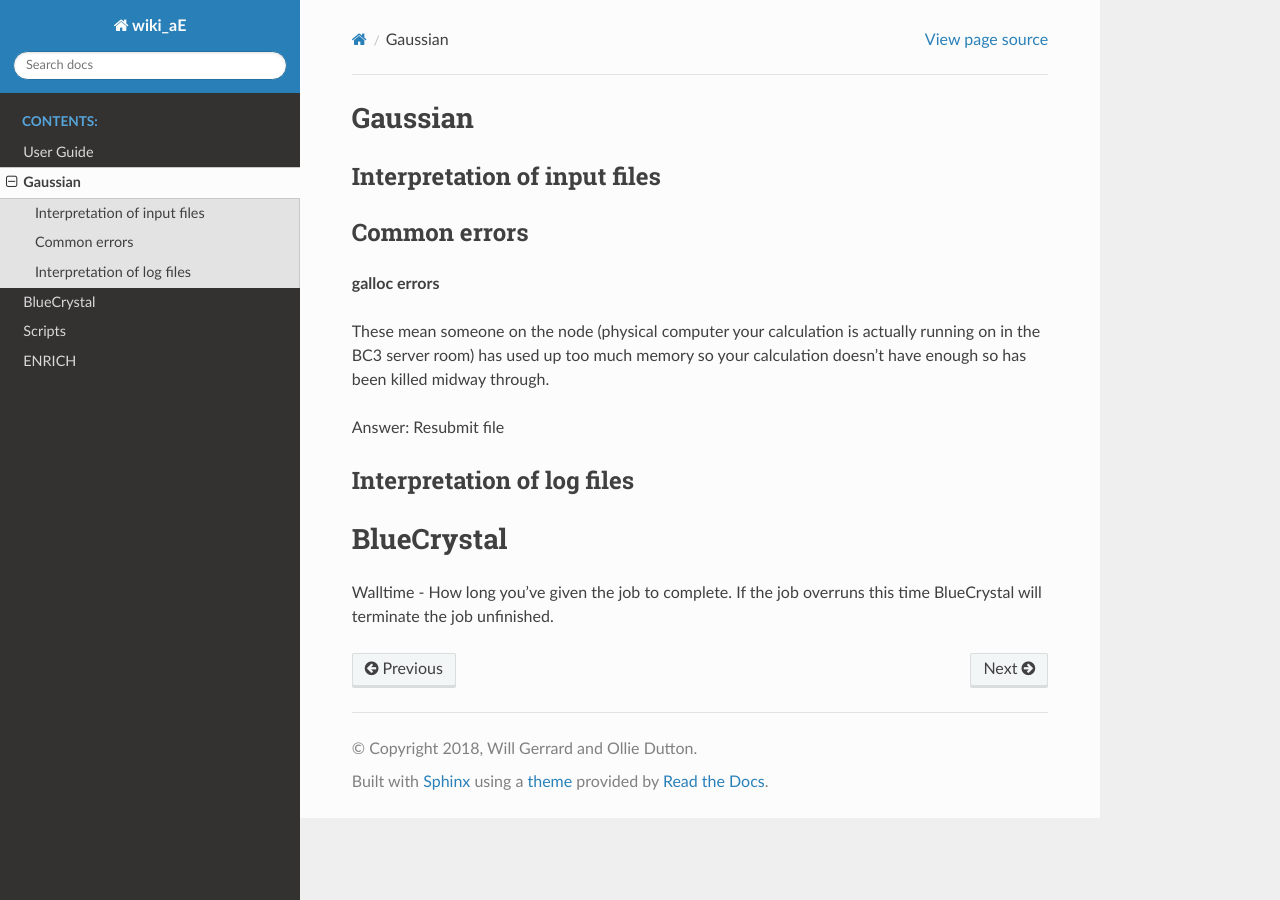
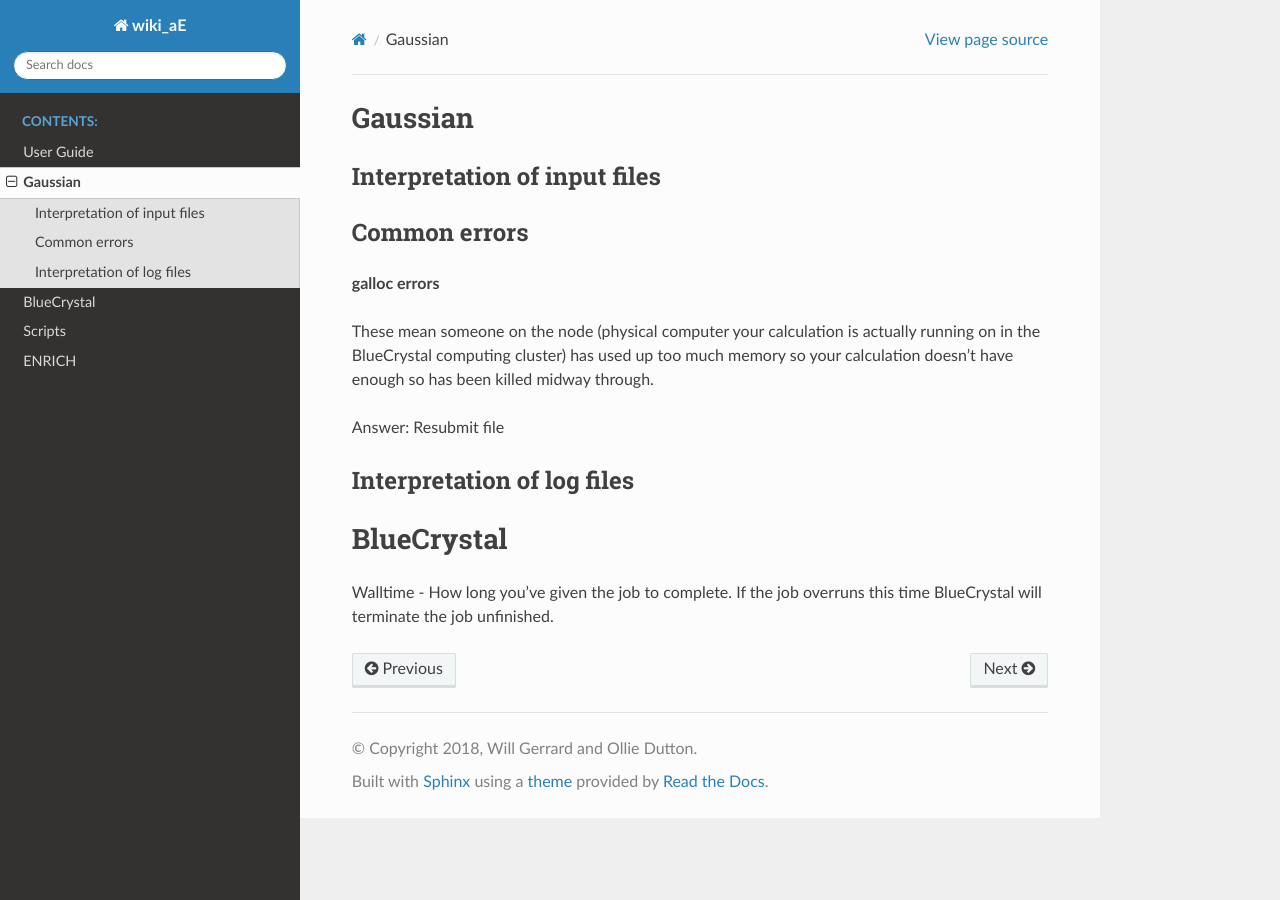
Before and after one commit to wg12385/wiki_aE, a Sphinx documentation site: the page built from docs/source/gaussian.rst, in a window 1280 px wide. Built offline with Sphinx 7.4.7 and the Read the Docs theme 2.0.0, drawn with Linux system fonts in a browser that asks for light colours.

```diff
--- a/docs/source/ENRICH.rst
+++ b/docs/source/ENRICH.rst
@@ -13,7 +13,6 @@ Theoretical basis for calculating NMR properties
 Magnetic shielding constants, referenced to TMS
 
 
-
 .. _ave_for_equiv:
 
 Averaging for equivalency
--- a/docs/source/gaussian.rst
+++ b/docs/source/gaussian.rst
@@ -20,9 +20,17 @@ Common errors
 
 **galloc errors**
 
-These mean someone on the node (physical computer your calculation is actually running on in the BC3 server room) has used up too much memory so your calculation doesn't have enough so has been killed midway through.
+These mean someone on the node (physical computer your calculation is actually running on in the BlueCrystal computing cluster) has used up too much memory so your calculation doesn't have enough so has been killed midway through.
 
 Answer: Resubmit file
+
+
+
+
+
+
+
+
 
 .. _log_file_structure:
 
```
Also changed, not shown: docs/source/user_guide.rst (+6 -9 lines), 11 other files.
